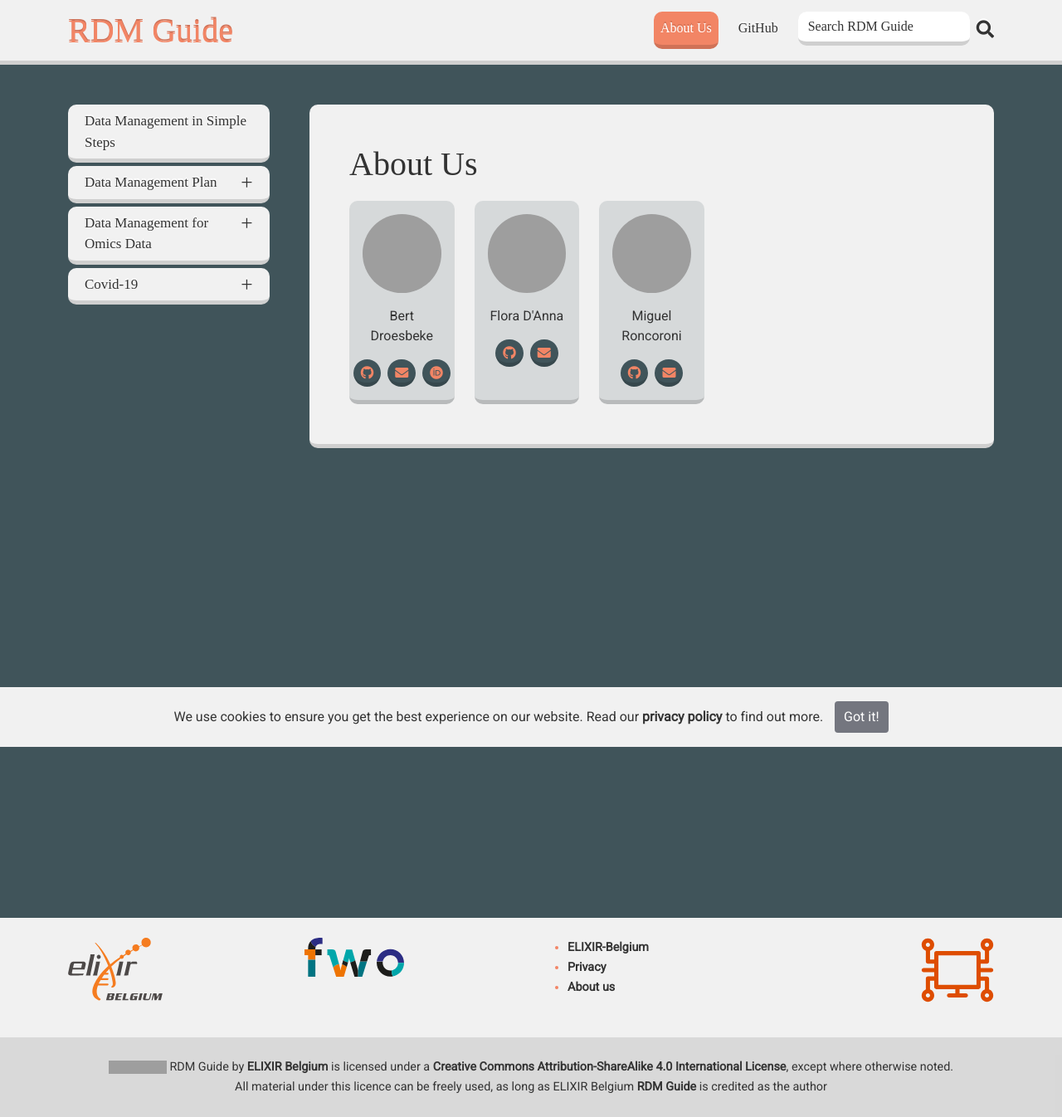
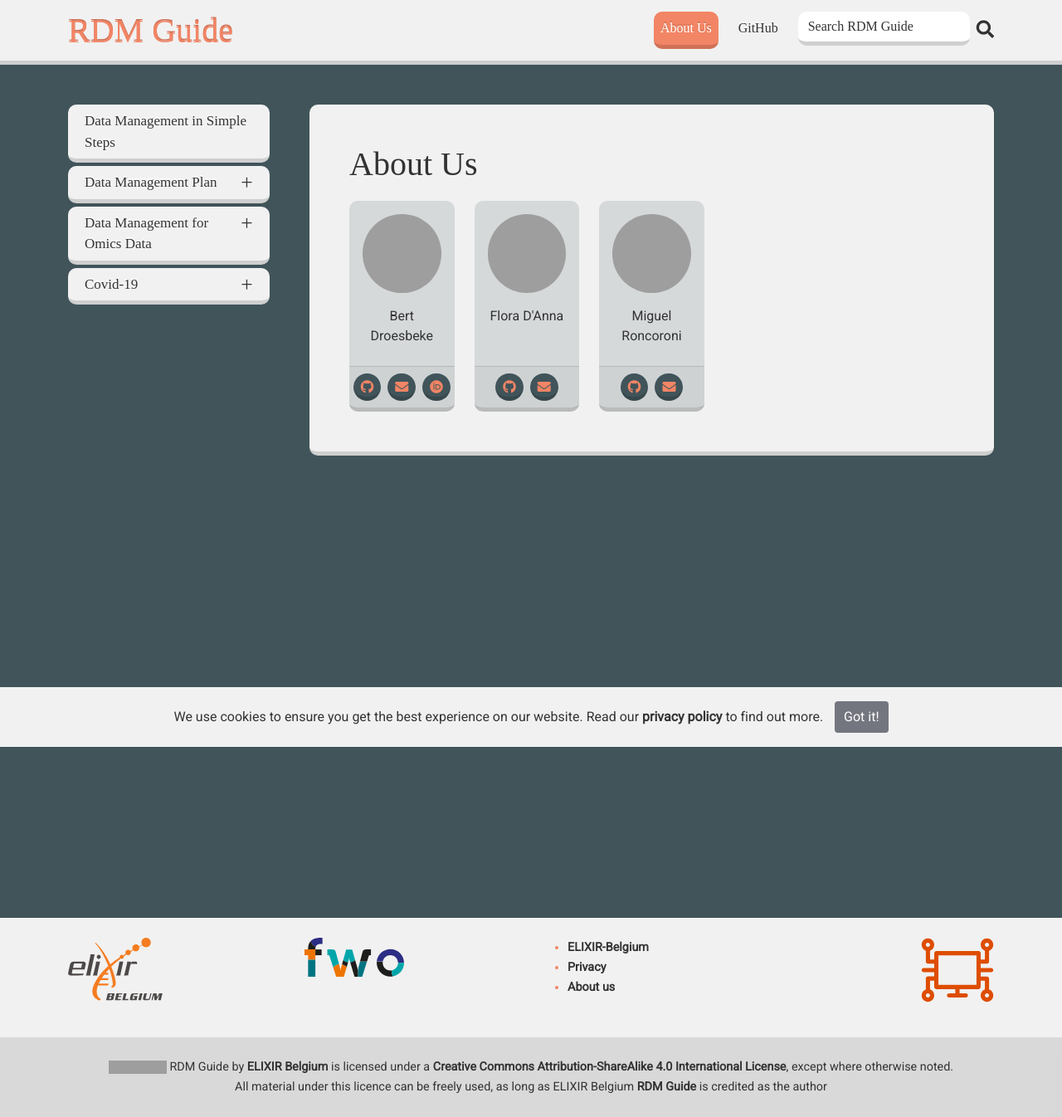
Before and after one commit to ELIXIR-Belgium/rdm-guide, a Jekyll site: the page built from pages/about_us.md, in a window 1280 px wide. Shown: the whole page at 83% size. Built offline with Jekyll 4.4.1, drawn with Linux system fonts in a browser that asks for light colours; some web fonts are replaced; grey boxes are pictures that could not be loaded.

Commit message:
better cards

```diff
--- a/_includes/contributor-page.html
+++ b/_includes/contributor-page.html
@@ -37,8 +37,10 @@
             {%- if contributors[contributor].affiliation %}
             <p class="card-affiliation">{{ contributors[contributor].affiliation }}</p>
             {%- endif %}
+        </div>
+        <div class="card-footer">
           {%- if contributors[contributor].git or contributors[contributor].email or contributors[contributor].orcid %}
-            <div class="d-flex mt-3 justify-content-center social-icons">
+          <div class="d-flex justify-content-center social-icons">
               {%- if contributors[contributor].git %}
               <div class="mx-1"><a href="https://github.com/{{id}}"><i class="fab fa-github"></i></a></div>
               {%- endif %}
```
Lines whose indentation alone changed are shown as unchanged.
